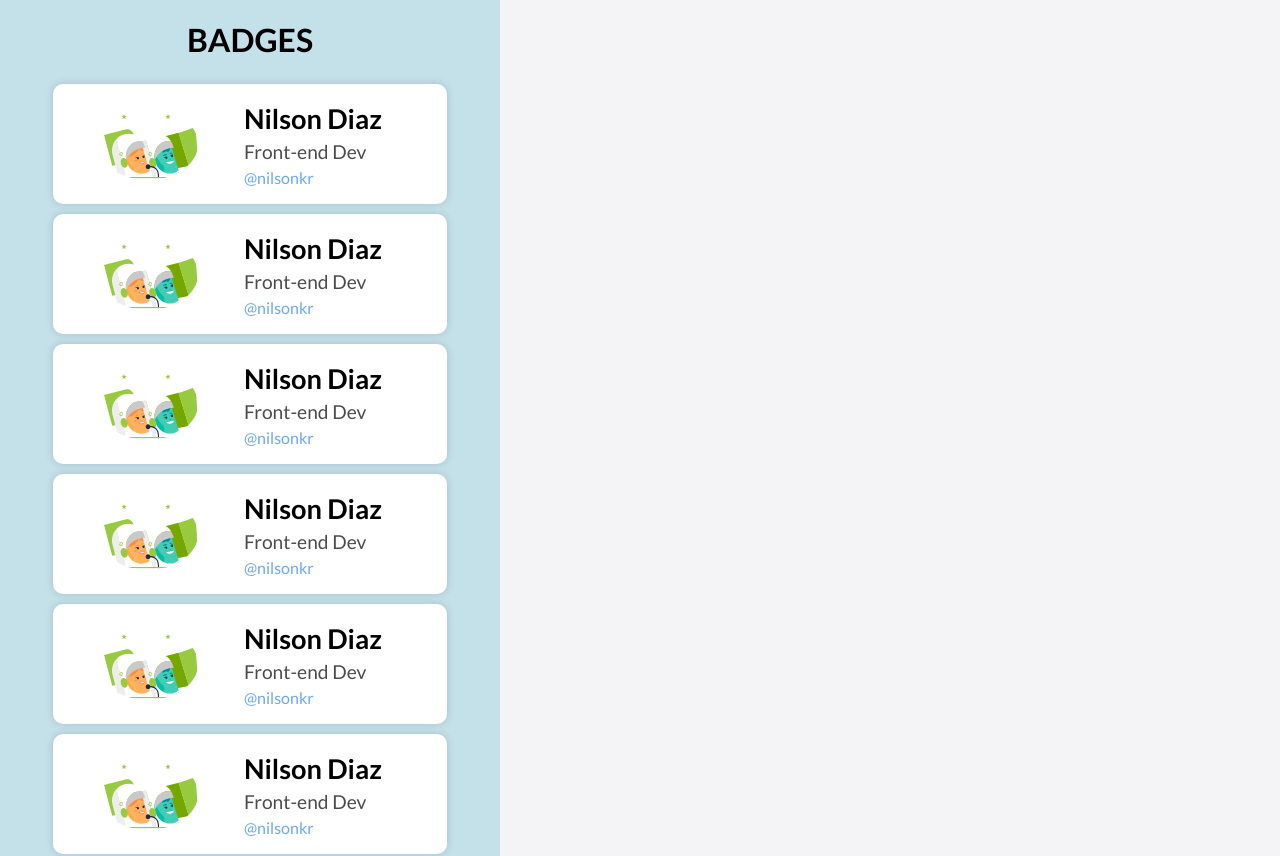
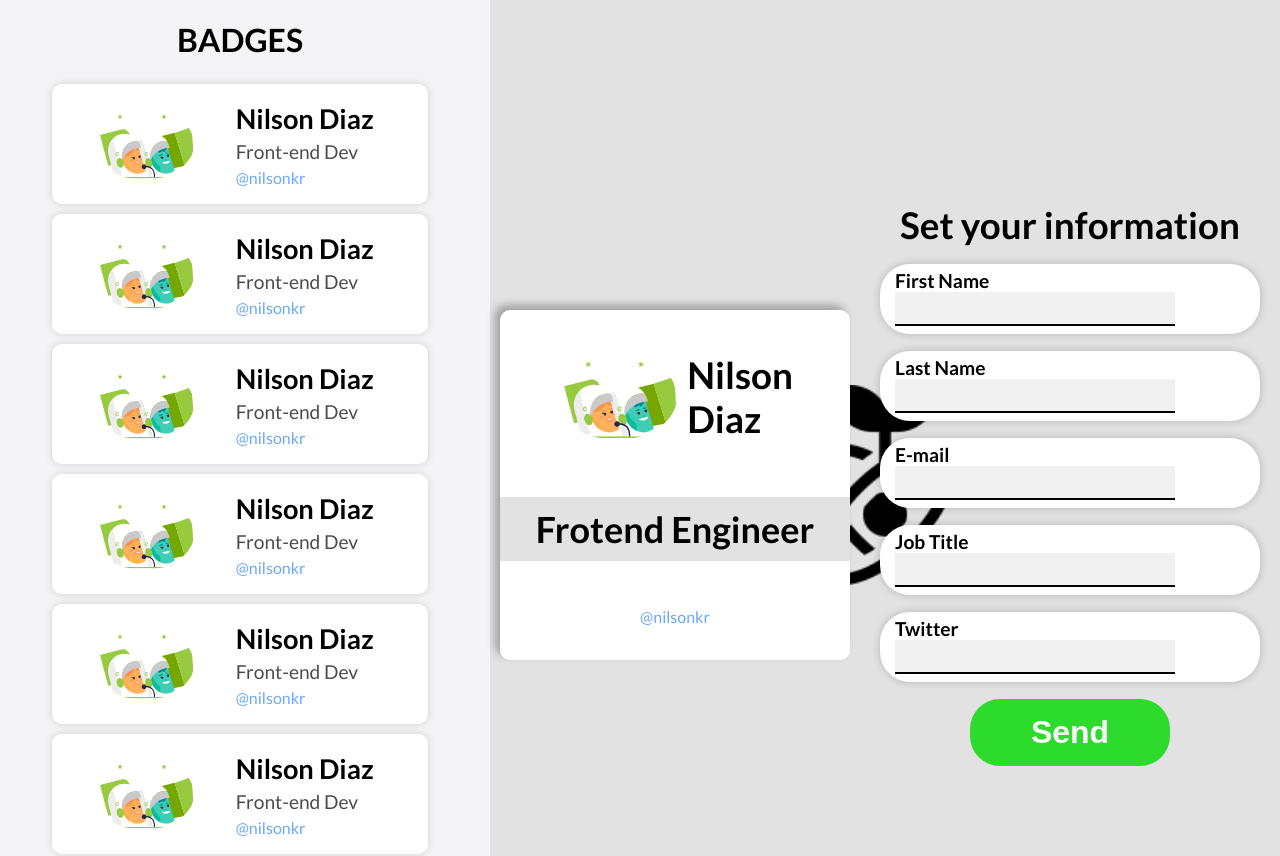
Before and after one commit to NilsonKr/crud-reactjs, a React (Create React App) app: page / in a window 1280 px wide. Shown: the top 856 px of the page. Built offline with nearby package versions, Linux system fonts and the light colour scheme.

Commit message:
:sparkles: [ADD] Styles of presenting board and Create Badge Section

```diff
--- /dev/null
+++ b/src/components/Card.jsx
@@ -0,0 +1,24 @@
+import React from 'react';
+import img from '../images/astronauts.svg';
+import '../styles/Card.css';
+
+const Card = () => {
+	return (
+		<div className='card'>
+			<div className='card--details'>
+				<img src={img} alt='Gravatar' />
+				<h2>
+					Nilson
+					<br />
+					Diaz
+				</h2>
+			</div>
+			<div className='card-jobtitle'>
+				<h2>Frotend Engineer</h2>
+			</div>
+			<p className='twitter'>@nilsonkr</p>
+		</div>
+	);
+};
+
+export default Card;
--- /dev/null
+++ b/src/components/Form.jsx
@@ -0,0 +1,35 @@
+import React from 'react';
+import '../styles/Form.css';
+
+const Form = () => {
+	return (
+		<form className='form__container'>
+			<h2>Set your information</h2>
+			<div className='firstName form--input'>
+				<label> First Name </label>
+				<input type='text' />
+			</div>
+			<div className='lastName form--input'>
+				<label> Last Name </label>
+				<input type='text' />
+			</div>
+			<div className='email form--input'>
+				<label> E-mail </label>
+				<input type='email' />
+			</div>
+			<div className='jobtitle form--input'>
+				<label> Job Title </label>
+				<input type='text' />
+			</div>
+			<div className='twitterInput form--input'>
+				<label> Twitter </label>
+				<input type='text' />
+			</div>
+			<button type='button' className='  btn btn-primary '>
+				Send
+			</button>
+		</form>
+	);
+};
+
+export default Form;
--- /dev/null
+++ b/src/components/PresentBoard.jsx
@@ -0,0 +1,14 @@
+import React from 'react';
+import '../styles/PresentBoard.css';
+
+const PresentBoard = props => {
+	const {children} = props;
+
+	return (
+		<div className='presentboard'>
+			<div className='presentBoard__container'>{children}</div>
+		</div>
+	);
+};
+
+export default PresentBoard;
--- a/src/global.css
+++ b/src/global.css
@@ -1,7 +1,7 @@
 @import url('https://fonts.googleapis.com/css?family=Lato:300,400,700');
 
 :root {
-	--main-color: rgb(196, 224, 233);
+	--main-color: rgb(226, 226, 226);
 	--twitter-color: rgb(106, 168, 248);
 }
 
@@ -17,3 +17,20 @@ body {
 	font-family: 'Lato', 'Helvetica Neue', sans-serif;
 	background-color: #f4f4f7;
 }
+
+.btn {
+	cursor: pointer;
+	background-color: none;
+	border: none;
+}
+
+.btn-primary {
+	text-align: center;
+	padding: 15px;
+	min-width: 200px;
+	font-size: 2rem;
+	background: rgb(45, 219, 45);
+	color: white;
+	font-weight: bold;
+	border-radius: 30px;
+}
--- a/src/pages/Dashboard.jsx
+++ b/src/pages/Dashboard.jsx
@@ -1,11 +1,19 @@
 import React, {Component} from 'react';
 import List from '../components/List';
+import PresentBoard from '../components/PresentBoard';
+import Card from '../components/Card';
+import Form from '../components/Form';
+import '../styles/Dashboard.css';
 
 export class Dashboard extends Component {
 	render() {
 		return (
-			<div>
+			<div className='dashboard__container'>
 				<List />
+				<PresentBoard>
+					<Card />
+					<Form />
+				</PresentBoard>
 			</div>
 		);
 	}
--- /dev/null
+++ b/src/styles/Card.css
@@ -0,0 +1,35 @@
+.card {
+	display: flex;
+	flex-flow: column;
+	align-items: center;
+	justify-content: space-around;
+	padding: 10px 0;
+	box-shadow: -5px -5px 8px rgba(0, 0, 0, 0.295);
+	border-radius: 10px;
+	background: #fff;
+	width: 350px;
+	height: 350px;
+}
+.card--details {
+	display: flex;
+	text-align: start;
+	padding: 10px 0;
+	justify-content: center;
+	align-items: center;
+}
+.card--details img {
+	margin-right: 10px;
+	width: 120px;
+	border-radius: 50%;
+}
+.card--details h2 {
+	font-size: 2.3rem;
+	font-weight: bold;
+}
+.card-jobtitle {
+	text-align: center;
+	width: 100%;
+	font-size: 1.5rem;
+	padding: 10px 0;
+	background: var(--main-color);
+}
--- /dev/null
+++ b/src/styles/Dashboard.css
@@ -0,0 +1,6 @@
+.dashboard__container {
+	min-height: 100vh;
+	display: grid;
+	grid-template-columns: minmax(200px, 500px) 1fr;
+	gap: 10px;
+}
--- /dev/null
+++ b/src/styles/Form.css
@@ -0,0 +1,39 @@
+.form__container {
+	display: flex;
+	flex-flow: column;
+	justify-content: space-around;
+	align-items: center;
+	margin-left: 20px;
+	height: 600px;
+	width: 400px;
+	border-radius: 20px;
+	padding: 10px;
+}
+.form__container h2 {
+	font-weight: bold;
+	font-size: 2.3rem;
+}
+.form--input {
+	width: 100%;
+	height: 70px;
+	padding: 5px 15px;
+	background-color: white;
+	border-radius: 30px;
+	box-shadow: 0 0 8px rgba(0, 0, 0, 0.205);
+}
+.form--input label {
+	font-weight: bold;
+	font-size: 1.2rem;
+	margin-bottom: 10px;
+}
+.form--input input {
+	display: block;
+	width: 80%;
+	padding: 5px;
+	background-color: rgba(0, 0, 0, 0.055);
+	border: none;
+	outline: none;
+	font-size: 1.2rem;
+
+	border-bottom: 2px solid black;
+}
--- a/src/styles/List.css
+++ b/src/styles/List.css
@@ -1,7 +1,6 @@
 .list {
-	width: 500px;
-	background-color: var(--main-color);
-	min-height: 100vh;
+	width: 100%;
+	height: 100%;
 	text-align: center;
 	padding: 20px;
 }
--- /dev/null
+++ b/src/styles/PresentBoard.css
@@ -0,0 +1,15 @@
+.presentboard {
+	display: flex;
+	justify-content: center;
+	align-items: center;
+	background: url('../images/biology.png') center / 200px no-repeat;
+	background-color: var(--main-color);
+	opacity: 1;
+}
+
+.presentBoard__container {
+	padding: 10px;
+	display: flex;
+	align-items: center;
+	justify-content: center;
+}
```
Also changed, not shown: src/images/biology.png (added).
